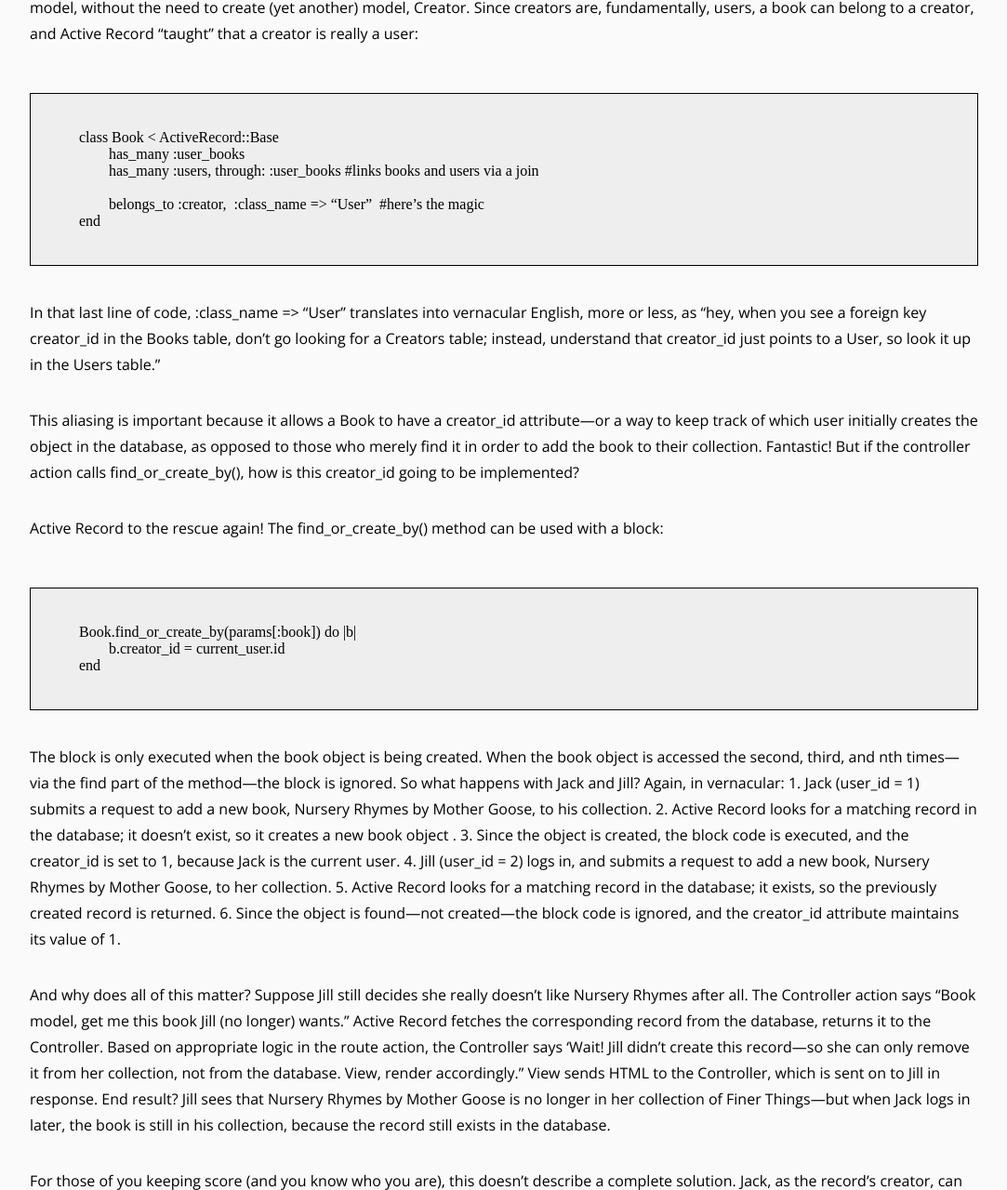
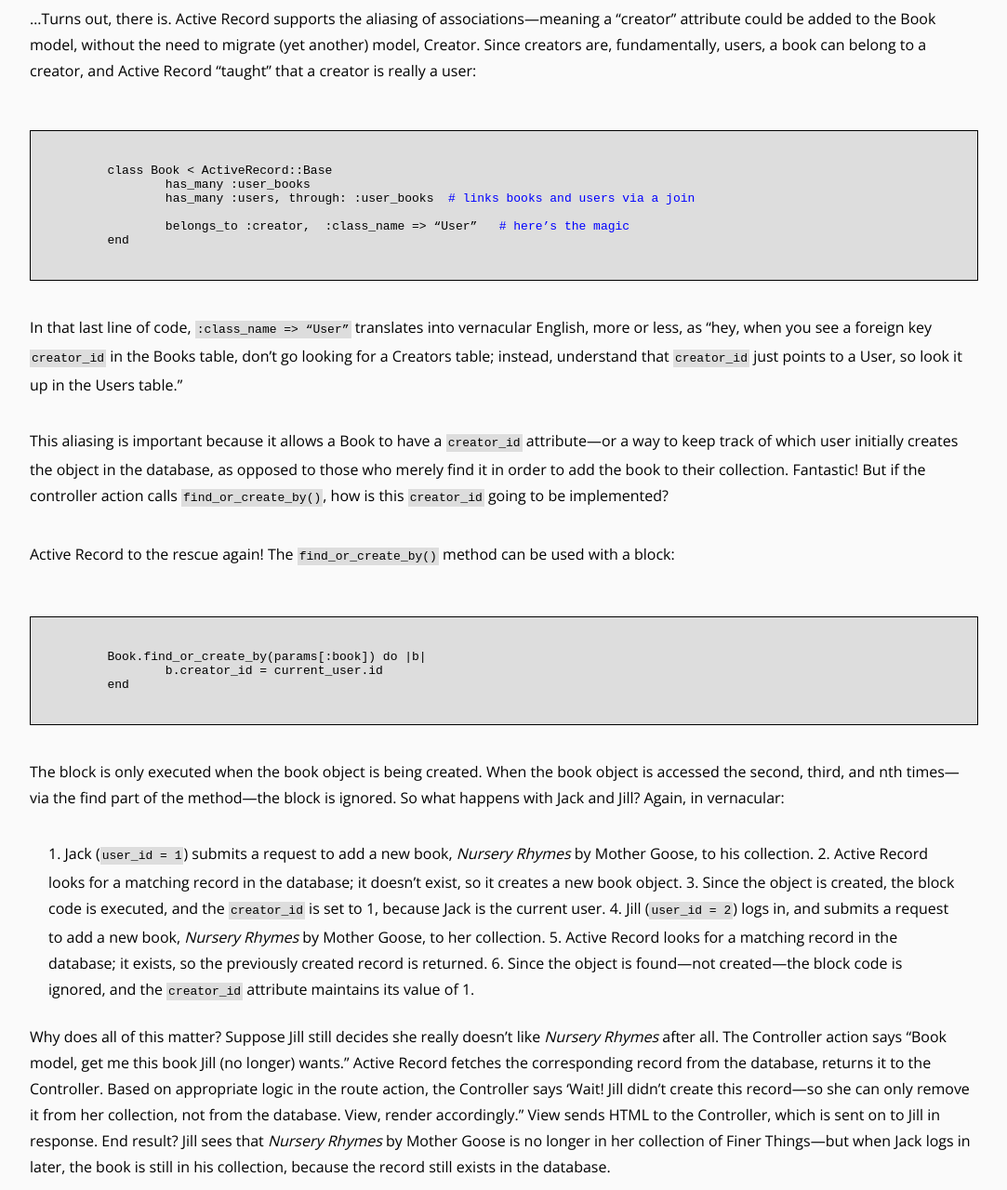
Before and after one commit to christinalcole/christinalcole.github.io, a plain HTML site: page learn-post-3.html in a window 1280 px wide. Shown: the part 1001-2281 px from the top of the page at 93% size, without its empty margins (98-1181 px from the left). Drawn offline with nearby package versions, Linux system fonts and the light colour scheme; a web font is replaced by a local one.

Commit message:
introduce minor text edits, new code styling

```diff
--- a/css/style.css
+++ b/css/style.css
@@ -179,7 +179,13 @@ em{
 
 pre code{
   display: block;
-  background-color: #EEE;
   border: 1px solid #000;
   padding: 20px;
 }
+
+code {
+  font-family: monospace;
+  font-size: 1em;
+  background-color: #DDD;
+  padding: 2px;
+}
--- a/learn-post-3.html
+++ b/learn-post-3.html
@@ -23,32 +23,32 @@
 		<h4>posted February 25, 2017</h4>
 
 		<section>
-      <p>…Says the Controller (via Active Record) to the Book (or Song, or Artwork) model in my Sinatra app, The Finer Things Club.</p>
+      <p>…Says the Controller (via Active Record) to the Book (or Song, or Artwork) model in my Sinatra app, <a href="https://github.com/christinalcole/sinatra-finer-things">The Finer Things Club</a>.</p>
 
-      <p>The Finer Things Club app is based on the club of the same name that debuted in Season 4 of the US version of The Office: it’s a web app to allow users to curate their collection of favorite “fine” books, music, and art.  The app relies on a SQLite3 database engine to store user collections, and Active Record to manage the associations between users, books, music, and art.  A series of join tables allow multiple users to add a single book (e.g.) to their collections without repeating entry of that book to the database: instead, the users’ IDs are linked to the book via an appropriate join.</p>
+      <p>The Finer Things Club app is based on the club of the same name that debuted in Season 4 of the US version of <em>The Office</em>: it’s a web app allows users to curate their collection of favorite “fine” books, music, and art.  The app relies on a SQLite3 database engine to store user collections, and Active Record to manage the associations between users, books, music, and art.  A series of join tables allow multiple users to add a single book (e.g.) to their collections without repeating entry of that book record to the database: instead, the users’ record IDs are linked to the book's record ID via an appropriate join.</p>
 
-      <p>This kind of approach—letting users effectively “share” unique objects—creates a problem with regards to satisfying one of the project’s requirements, that users can delete their own content.  Suppose Jack likes Nursery Rhymes by Mother Goose.  Jill also likes Nursery Rhymes by Mother Goose.  But what if Jill decides she doesn’t like this book any longer, and wants to remove it from her collection?  Under the simplest CRUD implementation, deletion will remove the corresponding book object from the database—meaning it will also be removed from Jack’s collection.  Not so good!  Enter Active Record’s built-in find_or_create_by method, and association aliasing.</p>
+      <p>This kind of approach—letting users effectively “share” unique objects—creates a problem with regards to satisfying one of the project’s requirements, that users can delete their own content.  Suppose Jack likes <em>Nursery Rhymes</em> by Mother Goose.  Jill also likes <em>Nursery Rhymes</em> by Mother Goose.  But what if Jill decides--down the road--she doesn’t like this book any longer, and wants to remove it from her collection?  Under the simplest CRUD implementation, deletion will remove the corresponding book object from the database—meaning it will also be removed from Jack’s collection.  Not so good!  Enter Active Record’s built-in <code>find_or_create_by()</code> method, and association aliasing.</p>
 
-      <p>The find_or_create_by method does what it sounds like it does: it checks to see whether a database record exists by the specified attribute.  If the record exists in the database, Active Record returns that record.  If it doesn’t, Active Record creates it.  So if Jack wants to add Nursery Rhymes to his collection of fine books, the call Book.find_or_create_by(name: “Nursery Rhymes”, author: “Mother Goose”) sends Active Record to query the Book model (table).  Record doesn’t exist, so the record is created and returned.  Later, when Jill wants to add the same book to her collection, Book.find_or_create_by(name: “Nursery Rhymes”, author: “Mother Goose”) returns the existing record instead of creating a new one. If only there was a (relatively simple) way to keep track of which user created the object in the first place…</p>
+      <p>The <code>find_or_create_by()</code> method does what it sounds like it does: it checks to see whether a database record exists by the specified attribute.  If the record exists in the database, Active Record returns that record.  If it doesn’t, Active Record creates it.  So if Jack wants to add Nursery Rhymes to his collection of fine books, the call <code>Book.find_or_create_by(name: “Nursery Rhymes”, author: “Mother Goose”)</code> sends Active Record to query the Book model (table).  Record doesn’t exist, so the record is created and returned.  Later, when Jill wants to add the same book to her collection, <code>Book.find_or_create_by(name: “Nursery Rhymes”, author: “Mother Goose”)</code> returns the existing record instead of creating a new one. If only there was a (relatively simple) way to keep track of which user created the object in the first place…</p>
 
-      <p>…Turns out, there is.  Active Record supports the aliasing of associations—meaning a “creator” attribute could be added to the Book model, without the need to create (yet another) model, Creator.  Since creators are, fundamentally, users, a book can belong to a creator, and Active Record “taught” that a creator is really a user:</p>
+      <p>…Turns out, there is.  Active Record supports the aliasing of associations—meaning a “creator” attribute could be added to the Book model, without the need to migrate (yet another) model, Creator.  Since creators are, fundamentally, users, a book can belong to a creator, and Active Record “taught” that a creator is really a user:</p>
 
       <pre>
         <code>
         class Book < ActiveRecord::Base
         	has_many :user_books
-        	has_many :users, through: :user_books #links books and users via a join
+        	has_many :users, through: :user_books <span style="color:blue"> # links books and users via a join</span>
 
-        	belongs_to :creator,  :class_name => “User”  #here’s the magic
+        	belongs_to :creator,  :class_name => “User”  <span style="color:blue"> # here’s the magic</span>
         end
         </code>
       </pre>
 
-      <p>In that last line of code, :class_name => “User” translates into vernacular English, more or less, as “hey, when you see a foreign key creator_id in the Books table, don’t go looking for a Creators table; instead, understand that creator_id just points to a User, so look it up in the Users table.”</p>
+      <p>In that last line of code, <code>:class_name => “User”</code> translates into vernacular English, more or less, as “hey, when you see a foreign key <code>creator_id</code> in the Books table, don’t go looking for a Creators table; instead, understand that <code>creator_id</code> just points to a User, so look it up in the Users table.”</p>
 
-      <p>This aliasing is important because it allows a Book to have a creator_id attribute—or a way to keep track of which user initially creates the object in the database, as opposed to those who merely find it in order to add the book to their collection.  Fantastic!  But if the controller action calls find_or_create_by(), how is this creator_id going to be implemented?</p>
+      <p>This aliasing is important because it allows a Book to have a <code>creator_id</code> attribute—or a way to keep track of which user initially creates the object in the database, as opposed to those who merely find it in order to add the book to their collection.  Fantastic!  But if the controller action calls <code>find_or_create_by()</code>, how is this <code>creator_id</code> going to be implemented?</p>
 
-      <p>Active Record to the rescue again!  The find_or_create_by() method can be used with a block:</p>
+      <p>Active Record to the rescue again!  The <code>find_or_create_by()</code> method can be used with a block:</p>
 
       <pre>
         <code>
@@ -58,15 +58,18 @@
         </code>
       </pre>
 
-      <p>The block is only executed when the book object is being created.  When the book object is accessed the second, third, and nth times—via the find part of the method—the block is ignored.  So what happens with Jack and Jill?  Again, in vernacular:
-      	1. Jack (user_id = 1) submits a request to add a new book, Nursery Rhymes by Mother Goose, to his collection.
-      	2. Active Record looks for a matching record in the database; it doesn’t exist, 	so it creates a new book object .
-      	3. Since the object is created, the block code is executed, and the creator_id is set to 1, because Jack is the current user.
-      	4. Jill (user_id = 2) logs in, and submits a request to add a new book, Nursery Rhymes by Mother Goose, to her collection.
+      <p>The block is only executed when the book object is being created.  When the book object is accessed the second, third, and nth times—via the find part of the method—the block is ignored.  So what happens with Jack and Jill?  Again, in vernacular:</p>
+
+			<ol>
+      	1. Jack (<code>user_id = 1</code>) submits a request to add a new book, <em>Nursery Rhymes</em> by Mother Goose, to his collection.
+      	2. Active Record looks for a matching record in the database; it doesn’t exist, so it creates a new book object.
+      	3. Since the object is created, the block code is executed, and the <code>creator_id</code> is set to 1, because Jack is the current user.
+      	4. Jill (<code>user_id = 2</code>) logs in, and submits a request to add a new book, <em>Nursery Rhymes</em> by Mother Goose, to her collection.
       	5. Active Record looks for a matching record in the database; it exists, so the previously created record is returned.
-      	6. Since the object is found—not created—the block code is ignored, and the creator_id attribute maintains its value of 1.</p>
+      	6. Since the object is found—not created—the block code is ignored, and the <code>creator_id</code> attribute maintains its value of 1.
+			</ol>
 
-      <p>And why does all of this matter?  Suppose Jill still decides she really doesn’t like Nursery Rhymes after all.  The Controller action says “Book model, get me this book Jill (no longer) wants.”  Active Record fetches the corresponding record from the database, returns it to the Controller.  Based on appropriate logic in the route action, the Controller says ‘Wait!  Jill didn’t create this record—so she can only remove it from her collection, not from the database.  View, render accordingly.”  View sends HTML to the Controller, which is sent on to Jill in response.  End result?  Jill sees that Nursery Rhymes by Mother Goose is no longer in her collection of Finer Things—but when Jack logs in later, the book is still in his collection, because the record still exists in the database.</p>
+      <p>Why does all of this matter?  Suppose Jill still decides she really doesn’t like <em>Nursery Rhymes</em> after all.  The Controller action says “Book model, get me this book Jill (no longer) wants.”  Active Record fetches the corresponding record from the database, returns it to the Controller.  Based on appropriate logic in the route action, the Controller says ‘Wait!  Jill didn’t create this record—so she can only remove it from her collection, not from the database.  View, render accordingly.”  View sends HTML to the Controller, which is sent on to Jill in response.  End result?  Jill sees that <em>Nursery Rhymes</em> by Mother Goose is no longer in her collection of Finer Things—but when Jack logs in later, the book is still in his collection, because the record still exists in the database.</p>
 
       <p>For those of you keeping score (and you know who you are), this doesn’t describe a complete solution.  Jack, as the record’s creator, can still delete it from the database—emptying out Jill’s collection without her being any the wiser!  One fix would be to eliminate database deletion actions all together by (casual) users—but that wouldn’t meet project requirements.  And besides, nursery rhymes are kind of like fairy tales: in a happily-ever-after world, Jack would never be so mean to Jill.</p>
     </section>
```
